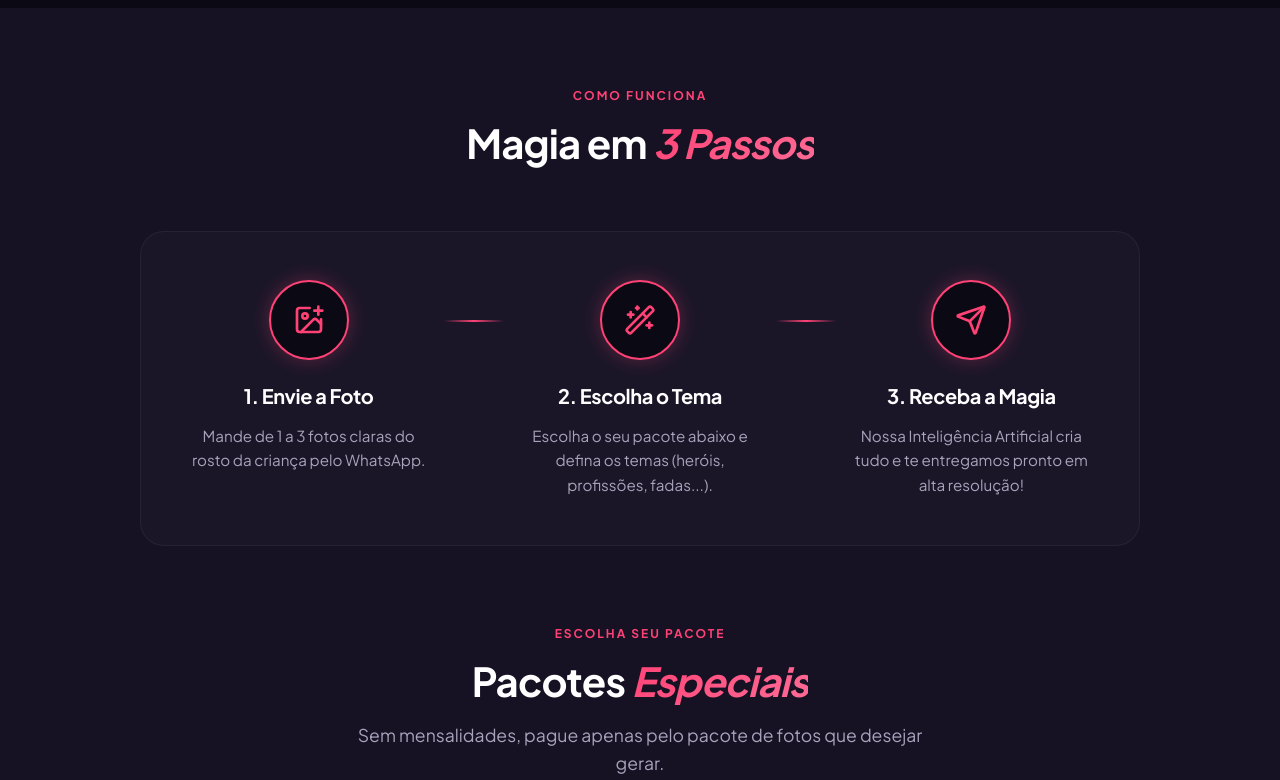
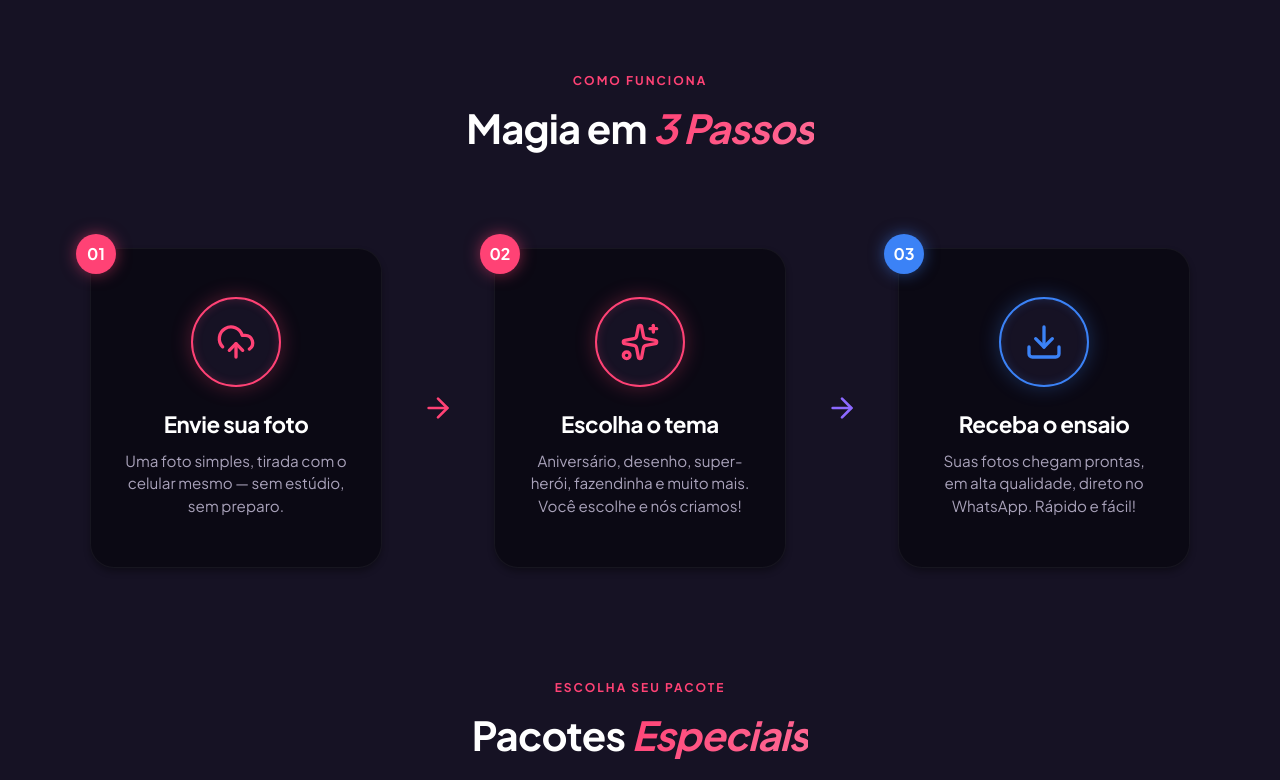
Before and after one commit to GustavoClati/auraiastudios, a React (Vite) app: page / in a window 1280 px wide. Shown: the part 3851-4631 px from the top of the page. Built offline with nearby package versions, Linux system fonts and the light colour scheme.

Commit message:
feat: updated how it works section to beautiful card layout with glows

```diff
--- a/src/components/Pricing.css
+++ b/src/components/Pricing.css
@@ -192,68 +192,120 @@
 .how-it-works-steps {
   display: flex;
   justify-content: space-between;
-  align-items: flex-start;
-  max-width: 1000px;
+  align-items: center;
+  max-width: 1100px;
   margin: 0 auto;
-  gap: 1rem;
-  padding: 3rem;
-  background: rgba(255, 255, 255, 0.02);
+  gap: 1.5rem;
+  padding: 2rem 0;
+}
+
+.step-card {
+  position: relative;
+  flex: 1;
+  background: var(--color-bg-main);
   border: 1px solid rgba(255, 255, 255, 0.05);
   border-radius: 24px;
-}
-
-.step-item {
-  flex: 1;
-  text-align: center;
+  padding: 3rem 2rem 2.5rem;
   display: flex;
   flex-direction: column;
   align-items: center;
-  gap: 1rem;
+  text-align: center;
+  box-shadow: var(--shadow-sm);
+  transition: transform 0.3s ease, border-color 0.3s ease;
 }
 
-.step-icon {
-  width: 80px;
-  height: 80px;
+.step-card:hover {
+  transform: translateY(-5px);
+  border-color: rgba(255, 255, 255, 0.1);
+}
+
+.step-number {
+  position: absolute;
+  top: -15px;
+  left: -15px;
+  width: 40px;
+  height: 40px;
   border-radius: 50%;
-  background: var(--color-bg-main);
-  border: 2px solid var(--color-accent-pink);
   display: flex;
   align-items: center;
   justify-content: center;
-  color: var(--color-accent-pink);
-  box-shadow: 0 0 20px rgba(255, 66, 117, 0.3);
-  margin-bottom: 0.5rem;
+  font-weight: 700;
+  font-size: 1rem;
+  color: white;
+  box-shadow: 0 4px 15px rgba(0, 0, 0, 0.5);
 }
 
-.step-item h3 {
-  font-size: 1.25rem;
-  color: var(--color-text-primary);
+.step-number.step-color-1 {
+  background: var(--color-accent-pink);
+  box-shadow: 0 0 15px rgba(255, 66, 117, 0.5);
 }
 
-.step-item p {
+.step-number.step-color-2 {
+  background: #3B82F6;
+  box-shadow: 0 0 15px rgba(59, 130, 246, 0.5);
+}
+
+.step-icon-wrap {
+  width: 90px;
+  height: 90px;
+  border-radius: 50%;
+  display: flex;
+  align-items: center;
+  justify-content: center;
+  margin-bottom: 1.5rem;
+  background: var(--color-bg-secondary);
+  border: 2px solid;
+}
+
+.step-icon-wrap.step-color-1 {
+  color: var(--color-accent-pink);
+  border-color: var(--color-accent-pink);
+  box-shadow: 0 0 20px rgba(255, 66, 117, 0.3), inset 0 0 10px rgba(255, 66, 117, 0.2);
+}
+
+.step-icon-wrap.step-color-2 {
+  color: #3B82F6;
+  border-color: #3B82F6;
+  box-shadow: 0 0 20px rgba(59, 130, 246, 0.3), inset 0 0 10px rgba(59, 130, 246, 0.2);
+}
+
+.step-card h3 {
+  font-size: 1.4rem;
+  font-weight: 700;
+  color: var(--color-text-primary);
+  margin-bottom: 0.75rem;
+}
+
+.step-card p {
   font-size: 0.95rem;
   color: var(--color-text-secondary);
+  line-height: 1.5;
 }
 
-.step-divider {
-  width: 60px;
-  height: 2px;
-  margin-top: 40px;
-  background: linear-gradient(90deg, transparent, var(--color-accent-pink), transparent);
+.step-arrow {
+  color: rgba(255, 255, 255, 0.2);
+  display: flex;
+  align-items: center;
+  justify-content: center;
+}
+
+.step-arrow.arrow-1 {
+  color: var(--color-accent-pink);
+  opacity: 0.7;
+}
+
+.step-arrow.arrow-2 {
+  color: #8C69FF; /* a purple color for the gradient transition between pink and blue */
+  opacity: 0.9;
 }
 
 @media (max-width: 768px) {
   .how-it-works-steps {
     flex-direction: column;
-    padding: 2rem;
-    align-items: center;
   }
 
-  .step-divider {
-    width: 2px;
-    height: 40px;
-    margin-top: 0;
-    margin-bottom: 0;
-    background: linear-gradient(180deg, transparent, var(--color-accent-pink), transparent);
+  .step-arrow {
+    transform: rotate(90deg);
+    margin: 1rem 0;
   }
 }
--- a/src/components/Pricing.jsx
+++ b/src/components/Pricing.jsx
@@ -1,6 +1,6 @@
 import React, { useState } from 'react';
 import { motion } from 'framer-motion';
-import { CheckCircle2, ImagePlus, Wand2, Send } from 'lucide-react';
+import { CheckCircle2, CloudUpload, Sparkles, Download, ArrowRight } from 'lucide-react';
 import './Pricing.css';
 import princessImg from '../assets/hero_princess.jpg';
 import pawpatrolImg from '../assets/hero_pawpatrol.jpg';
@@ -90,32 +90,39 @@ const Pricing = () => {
           viewport={{ once: true, margin: "-50px" }}
           variants={containerVariants}
         >
-          <motion.div className="step-item" variants={cardVariants}>
-            <div className="step-icon">
-              <ImagePlus size={32} />
+          <motion.div className="step-card" variants={cardVariants}>
+            <div className="step-number step-color-1">01</div>
+            <div className="step-icon-wrap step-color-1">
+              <CloudUpload size={40} />
             </div>
-            <h3>1. Envie a Foto</h3>
-            <p>Mande de 1 a 3 fotos claras do rosto da criança pelo WhatsApp.</p>
+            <h3>Envie sua foto</h3>
+            <p>Uma foto simples, tirada com o celular mesmo — sem estúdio, sem preparo.</p>
           </motion.div>
 
-          <motion.div className="step-divider" variants={cardVariants}></motion.div>
-
-          <motion.div className="step-item" variants={cardVariants}>
-            <div className="step-icon">
-              <Wand2 size={32} />
-            </div>
-            <h3>2. Escolha o Tema</h3>
-            <p>Escolha o seu pacote abaixo e defina os temas (heróis, profissões, fadas...).</p>
+          <motion.div className="step-arrow arrow-1" variants={cardVariants}>
+            <ArrowRight size={32} />
           </motion.div>
 
-          <motion.div className="step-divider" variants={cardVariants}></motion.div>
+          <motion.div className="step-card" variants={cardVariants}>
+            <div className="step-number step-color-1">02</div>
+            <div className="step-icon-wrap step-color-1">
+              <Sparkles size={40} />
+            </div>
+            <h3>Escolha o tema</h3>
+            <p>Aniversário, desenho, super-herói, fazendinha e muito mais. Você escolhe e nós criamos!</p>
+          </motion.div>
 
-          <motion.div className="step-item" variants={cardVariants}>
-            <div className="step-icon">
-              <Send size={32} />
+          <motion.div className="step-arrow arrow-2" variants={cardVariants}>
+            <ArrowRight size={32} />
+          </motion.div>
+
+          <motion.div className="step-card" variants={cardVariants}>
+            <div className="step-number step-color-2">03</div>
+            <div className="step-icon-wrap step-color-2">
+              <Download size={40} />
             </div>
-            <h3>3. Receba a Magia</h3>
-            <p>Nossa Inteligência Artificial cria tudo e te entregamos pronto em alta resolução!</p>
+            <h3>Receba o ensaio</h3>
+            <p>Suas fotos chegam prontas, em alta qualidade, direto no WhatsApp. Rápido e fácil!</p>
           </motion.div>
         </motion.div>
 
```
